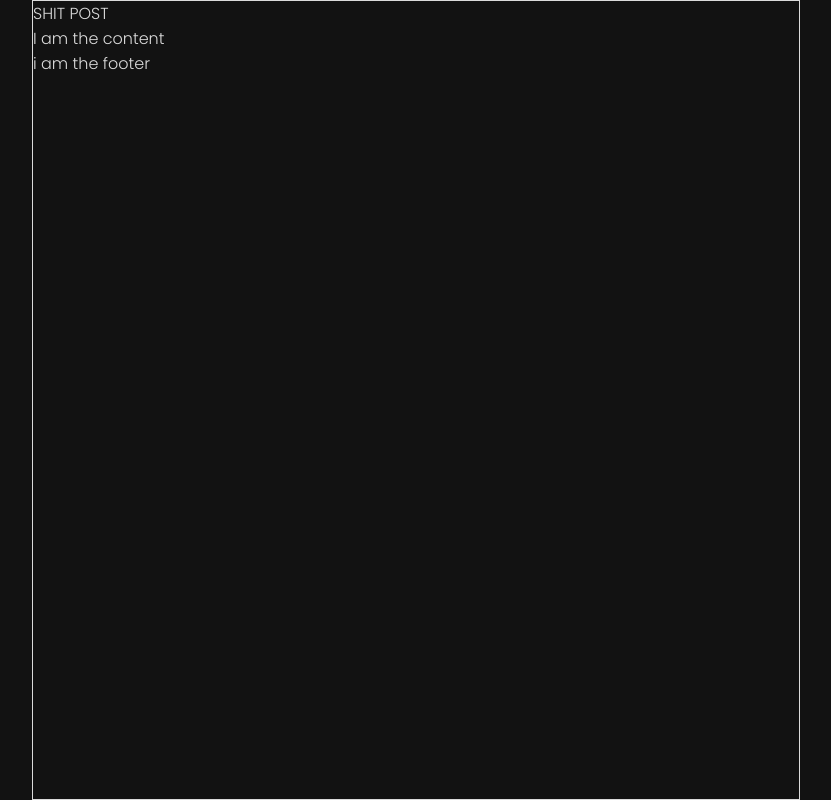
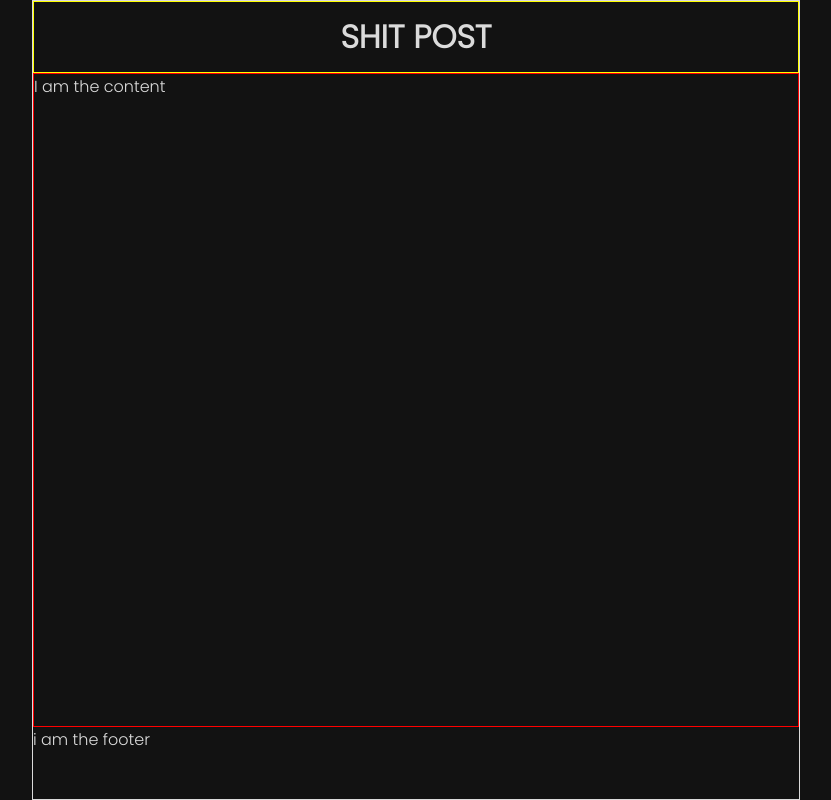
Before and after one commit to TrustAFK/SHITPOST, a React (Create React App) app: page / in a window 1280 px wide. Shown: the whole page, without its empty margins (224-1055 px from the left). Built offline with nearby package versions, Linux system fonts and the light colour scheme.

Commit message:
the height is being setted now have to work on further design and functionality

```diff
--- a/src/App.css
+++ b/src/App.css
@@ -15,4 +15,7 @@
   margin: 0 auto;
   border: 1px #dbdbdb solid ;
   height: 100%;
+  display: flex;
+  flex-direction: column;
+  /* gap: 2rem; */
 }
--- a/src/components/Content.css
+++ b/src/components/Content.css
@@ -0,0 +1,4 @@
+.Content{
+    height: 82%;
+    border: 1px solid red;
+}
--- a/src/components/Content.jsx
+++ b/src/components/Content.jsx
@@ -1,4 +1,5 @@
 import React from 'react'
+import "./Content.css"
 
 function Content() {
   return (
--- a/src/components/Header.css
+++ b/src/components/Header.css
@@ -0,0 +1,8 @@
+.Header{
+    height: 9%;
+    display: flex;
+    align-items: center;
+    justify-content: center;
+    border: 1px solid yellow;
+
+}
--- a/src/components/Header.jsx
+++ b/src/components/Header.jsx
@@ -5,7 +5,10 @@ function Header() {
   return (
     <div className='Header'>
 
+      <h1>
         SHIT POST
+      </h1>
+
 
     </div>
   )
```
